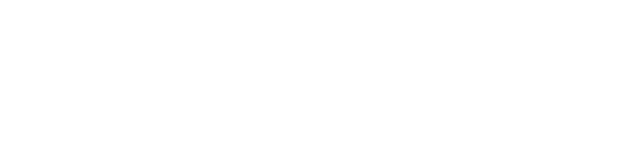
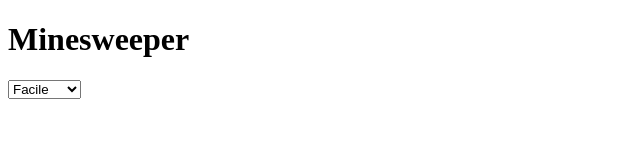
Before and after one commit to AdrianaSantorio/js-campominato-dom, a plain HTML site: page index.html in a window 1280 px wide. Shown: the whole page, without its empty margins (0-640 px from the left). Drawn offline with Linux system fonts and the light colour scheme.

Commit message:
added html first draft

```diff
--- a/index.html
+++ b/index.html
@@ -8,6 +8,20 @@
     <title>Minesweeper</title>
 </head>
 <body>
+    <header>
+        <h1>Minesweeper</h1>
+        <select name="difficulty" id="difficulty">
+            <option value="easy">Facile</option>
+            <option value="normal">Normale</option>
+            <option value="hard">Difficile</option>
+        </select>
+    </header>
+    <main>
+        <div id="grid">
+
+        </div>
+        <h2 id="result"></h2>
+    </main>
     <!-- script -->
     <script src="js/script.js"></script>
 </body>
```
